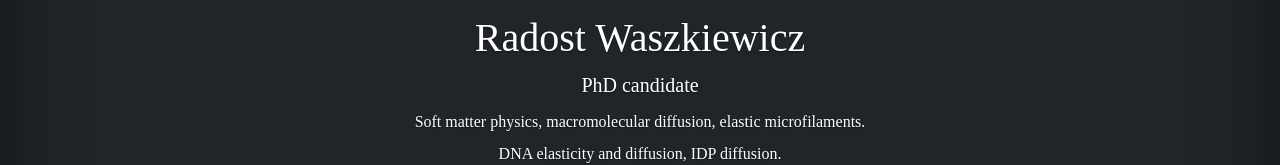
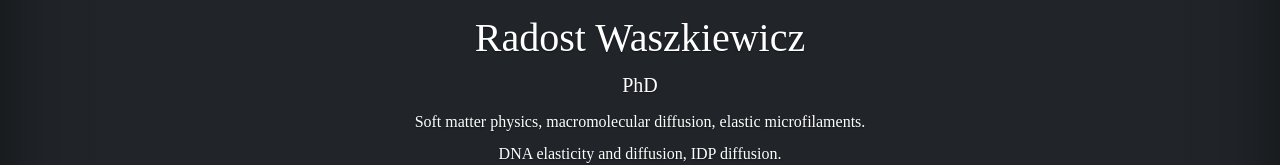
Before and after one commit to RadostW/RadostW.github.io, a plain HTML site: page index.html in a window 1280 px wide. Shown: the part 157-322 px from the top of the page. Drawn offline with Linux system fonts and the light colour scheme; a web font is replaced by a local one.

Commit message:
Update education

```diff
--- a/index.html
+++ b/index.html
@@ -22,7 +22,7 @@
 
       <main class="px-5">
         <h1>Radost Waszkiewicz</h1>
-        <p class="lead">PhD candidate</p>
+        <p class="lead">PhD</p>
         <p>Soft matter physics, macromolecular diffusion, elastic
           microfilaments.</p>
         <p>DNA elasticity and diffusion, IDP diffusion.</p>
```
